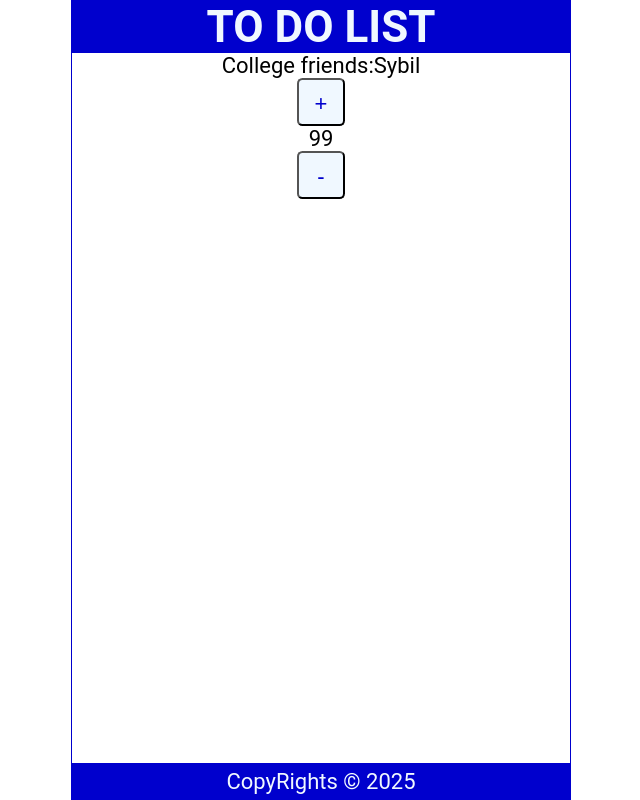
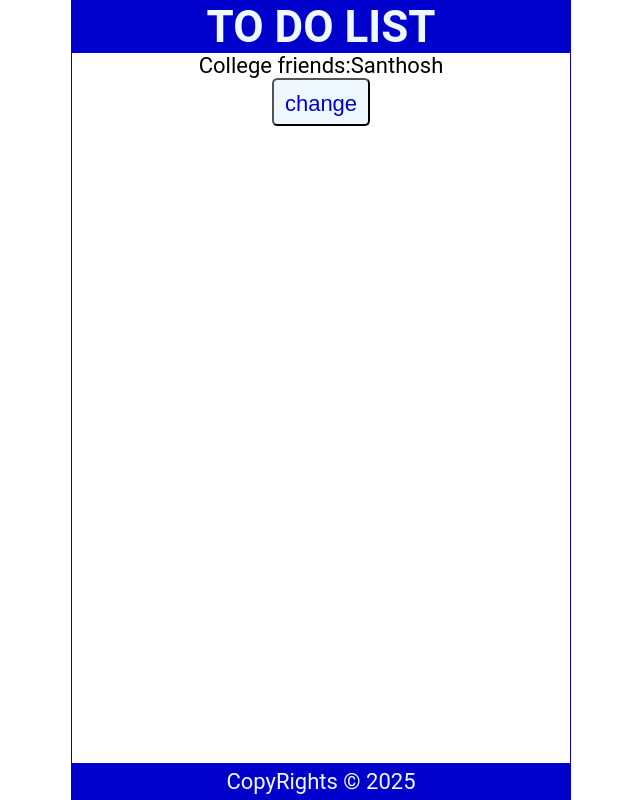
Before and after one commit to Santhosh785/TODO_React, a React (Create React App) app in the folder project1/: page / in a window 1280 px wide. Shown: the whole page, without its empty margins (319-959 px from the left). Built offline with nearby package versions, Linux system fonts and the light colour scheme.

Commit message:
useState buttom implemenation eg

```diff
--- a/project1/src/Content.js
+++ b/project1/src/Content.js
@@ -1,28 +1,22 @@
-import React from 'react'
+import React, { use } from 'react'
 import { useState } from 'react';
 
 const Content = () => {
-    function HandleNamechange(){
+
+  const [Name , setName]=useState("Santhosh")
+    function HandleNameChange(){
         const Names=['Santhosh','Gokul','Sybil'];
         const int =Math.floor(Math.random()*3);
-        return Names[int];
+         setName(Names[int]);
        }
 
-       const [count , setCount]= useState(99);
 
-       function increment(){
-        setCount(count + 1)
-       }
-
-       function decrement(){
-        setCount(count - 1)
-       }
   return (
    <main>
-    <p>College friends:{HandleNamechange()}</p>
-    <button onClick={increment}>+</button>
-    <span>{count}</span>
-    <button onClick={decrement}>-</button>
+    <p>College friends:{Name}</p>
+    <button onClick={HandleNameChange}>change</button>
+
+
 
    </main>
   )
```
